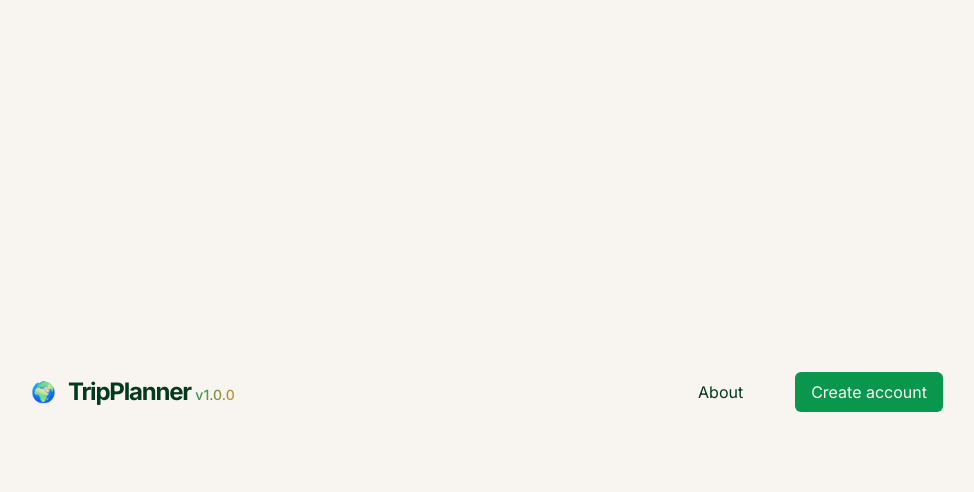
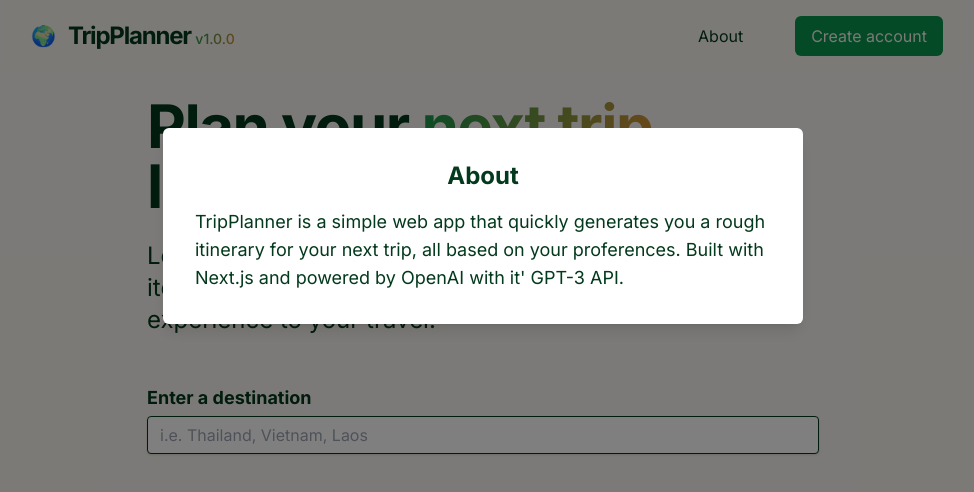
Before and after one commit to Salihzeki120/trip-planner, a Next.js app: page /landing in a window 1280 px wide. Both pictures are taken after a click on the button "About". Shown: the top 492 px of the page, without its empty margins (157-1131 px from the left). Built offline with nearby package versions, Linux system fonts and the light colour scheme.

Commit message:
Add Modal for Navigation Links

```diff
--- a/app/about/page.tsx
+++ /dev/null
@@ -1,22 +0,0 @@
-import Hero from "@/components/hero";
-import PageWrapper from "@/components/page-wrapper";
-
-const Page = () => (
-  <PageWrapper>
-    <Hero
-      title={
-        <>
-          About{" "}
-          <span className="color-effect">
-            who? why?
-            <br />
-            and when?
-          </span>
-        </>
-      }
-      description="Stay tuned for updates!"
-    />
-  </PageWrapper>
-);
-
-export default Page;
--- a/app/create-account/page.tsx
+++ /dev/null
@@ -1,17 +0,0 @@
-import Hero from "@/components/hero";
-import PageWrapper from "@/components/page-wrapper";
-
-const Page = () => (
-  <PageWrapper>
-    <Hero
-      title={
-        <>
-          Work in <span className="color-effect">progress</span>!
-        </>
-      }
-      description="Stay tuned for updates!"
-    />
-  </PageWrapper>
-);
-
-export default Page;
--- a/components/navigation.tsx
+++ b/components/navigation.tsx
@@ -1,32 +1,73 @@
 "use client";
-import { useRef, useState } from "react";
+import ReactModal from "react-modal";
 import Link from "next/link";
+import { useLayoutEffect, useState } from "react";
 import { version } from "../package.json";
-import ReactModal from "react-modal";
+
+const largeScreenBreakpoint = 1024;
 
 const Navigation = () => {
-  const [isOpen, setisOpen] = useState(false);
+  const [isMenuExpanded, setIsMenuExpanded] = useState(false);
+  const [aboutModalIsOpen, setAboutModalIsOpen] = useState(false);
+  const [createAccountModalIsOpen, setCreateAccountModalIsOpen] =
+    useState(false);
 
-  const modalRef = useRef(null);
+  const toggleModal = (modal: "about" | "create") => {
+    if (modal === "about") {
+      setAboutModalIsOpen(!aboutModalIsOpen);
+    } else {
+      setCreateAccountModalIsOpen(!createAccountModalIsOpen);
+    }
+  };
 
   const toggleMenu = () => {
-    setisOpen(!isOpen);
+    setIsMenuExpanded(!isMenuExpanded);
   };
 
+  useLayoutEffect(() => {
+    const handleResize = (event: UIEvent) => {
+      if (event.target) {
+        const target = event.target as Window;
+
+        if (target.innerWidth >= largeScreenBreakpoint) {
+          setIsMenuExpanded(false);
+        }
+      }
+    };
+
+    window.addEventListener("resize", handleResize);
+    return () => window.removeEventListener("resize", handleResize);
+  }, []);
+
   const navClass = `flex flex-col lg:flex-row fixed lg:w-3/4 left-0 lg:left-auto right-0 ${
-    isOpen && "bottom-0"
+    isMenuExpanded && "bottom-0"
   } top-0 h-auto lg:right-auto bg-black lg:bg-secondary bg-opacity-10 lg:bg-opacity-100 backdrop-blur-2xl lg:backdrop-blur-none m-4 py-2.5 px-5 lg:mt-0 lg:py-4 rounded-lg gap-6 lg:gap-0 lg:justify-between`;
 
   return (
+    <>
       <header className="flex justify-center mb-14 lg:mb-0 sticky z-10">
         <nav className={navClass}>
           <div className="flex flex-wrap w-full flex-row justify-between">
             <Logo />
-          <MenuButton toggleMenu={toggleMenu} isOpen={isOpen} />
+            <MenuButton
+              toggleMenu={toggleMenu}
+              isMenuExpanded={isMenuExpanded}
+            />
           </div>
-        <Links toggleMenu={toggleMenu} isOpen={isOpen} />
+          <Links toggleModal={toggleModal} isMenuExpanded={isMenuExpanded} />
+
+          <AboutModal
+            isOpen={aboutModalIsOpen}
+            toggleModal={() => toggleModal("about")}
+          />
+
+          <CreateModal
+            isOpen={createAccountModalIsOpen}
+            toggleModal={() => toggleModal("create")}
+          />
         </nav>
       </header>
+    </>
   );
 };
 
@@ -45,12 +86,12 @@ const Logo = () => (
   </Link>
 );
 
-const MenuButton = ({ toggleMenu, isOpen }: any) => (
+const MenuButton = ({ toggleMenu, isMenuExpanded }: any) => (
   <button
     className="flex lg:hidden items-center justify-center w-8 h-8 rounded-md bg-secondary-button bg-opacity-30 transition-transform hover:scale-110"
     onClick={toggleMenu}
   >
-    <div className={`w-5 h-5 relative ${isOpen && "hamburger-active"}`}>
+    <div className={`w-5 h-5 relative ${isMenuExpanded && "hamburger-active"}`}>
       <span className="bg-primary transition-all h-0.5 w-full left-0 absolute top-1.5" />
       <span className="bg-primary transition-all h-0.5 w-full left-0 absolute bottom-1.5" />
     </div>
@@ -58,11 +99,11 @@ const MenuButton = ({ toggleMenu, isOpen }: any) => (
 );
 
 const Links = ({
-  toggleMenu,
-  isOpen,
+  toggleModal,
+  isMenuExpanded,
 }: {
-  toggleMenu: () => void;
-  isOpen: boolean;
+  toggleModal: (modal: "about" | "create") => void;
+  isMenuExpanded: boolean;
 }) => {
   const linkClass =
     "px-4 py-3 lg:py-2 w-full lg:w-auto rounded-md transition-transform hover:shadow-lg hover:-translate-y-1";
@@ -70,19 +111,65 @@ const Links = ({
   const primaryLink = `${linkClass} bg-primary-button bg-opacity-100 text-secondary`;
 
   const wrapperClass = `${
-    isOpen ? "flex" : "hidden lg:flex"
+    isMenuExpanded ? "flex" : "hidden lg:flex"
   } flex-col lg:flex-row h-full  pb-8 lg:pb-0 lg:h-auto gap-3 lg:gap-9 items-start lg:items-center w-full justify-start lg:justify-end transition-all`;
 
   return (
     <div className={wrapperClass}>
-      <button className={secondaryLink} onClick={toggleMenu}>
+      <button className={secondaryLink} onClick={() => toggleModal("about")}>
         About
       </button>
-      <button className={primaryLink} onClick={toggleMenu}>
+      <button className={primaryLink} onClick={() => toggleModal("create")}>
         Create account
       </button>
     </div>
   );
 };
 
+type ModalProps = {
+  isOpen: boolean;
+  toggleModal: () => void;
+};
+
+const modalClass =
+  "flex flex-col items-center justify-center bg-white rounded-md shadow-lg p-8 mx-5 lg:mx-auto mt-8 lg:mt-32 lg:w-1/2";
+const overlayClass =
+  "fixed right-0 left-0 top-0 bottom-0 z-10 bg-black bg-opacity-50";
+
+const AboutModal = ({ isOpen, toggleModal }: ModalProps) => (
+  <ReactModal
+    isOpen={isOpen}
+    onRequestClose={toggleModal}
+    overlayClassName={overlayClass}
+    className={modalClass}
+  >
+    <h1 className="text-2xl font-bold mb-4">About</h1>
+    <p className="text-lg">
+      TripPlanner is a simple web app that quickly generates you a rough
+      itinerary for your next trip, all based on your proferences. Built with
+      Next.js and powered by OpenAI with it&apos; GPT-3 API.
+    </p>
+  </ReactModal>
+);
+
+const CreateModal = ({ isOpen, toggleModal }: ModalProps) => (
+  <ReactModal
+    isOpen={isOpen}
+    onRequestClose={toggleModal}
+    overlayClassName={overlayClass}
+    className={modalClass}
+  >
+    <h1 className="text-2xl font-bold mb-4">Create account</h1>
+    <p className="text-lg text-center">
+      We are currently in closed beta.
+      <br />
+      Email us at{" "}
+      <a className="font-medium text-accent" href="mailto:niklas@rydkvist.com">
+        niklas@rydkvist.com
+      </a>{" "}
+      if interested!
+    </p>
+  </ReactModal>
+);
+
 export default Navigation;
```
Lines whose indentation alone changed are shown as unchanged.
